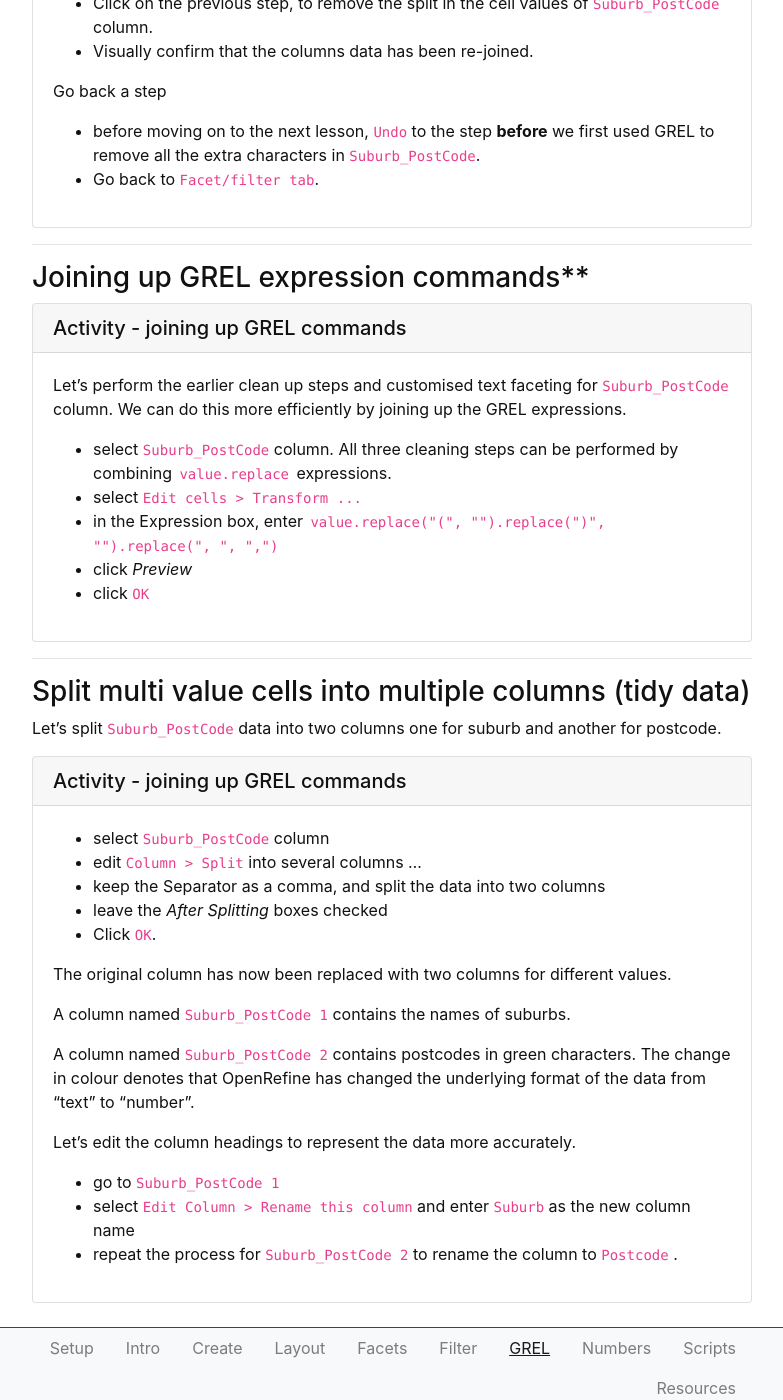
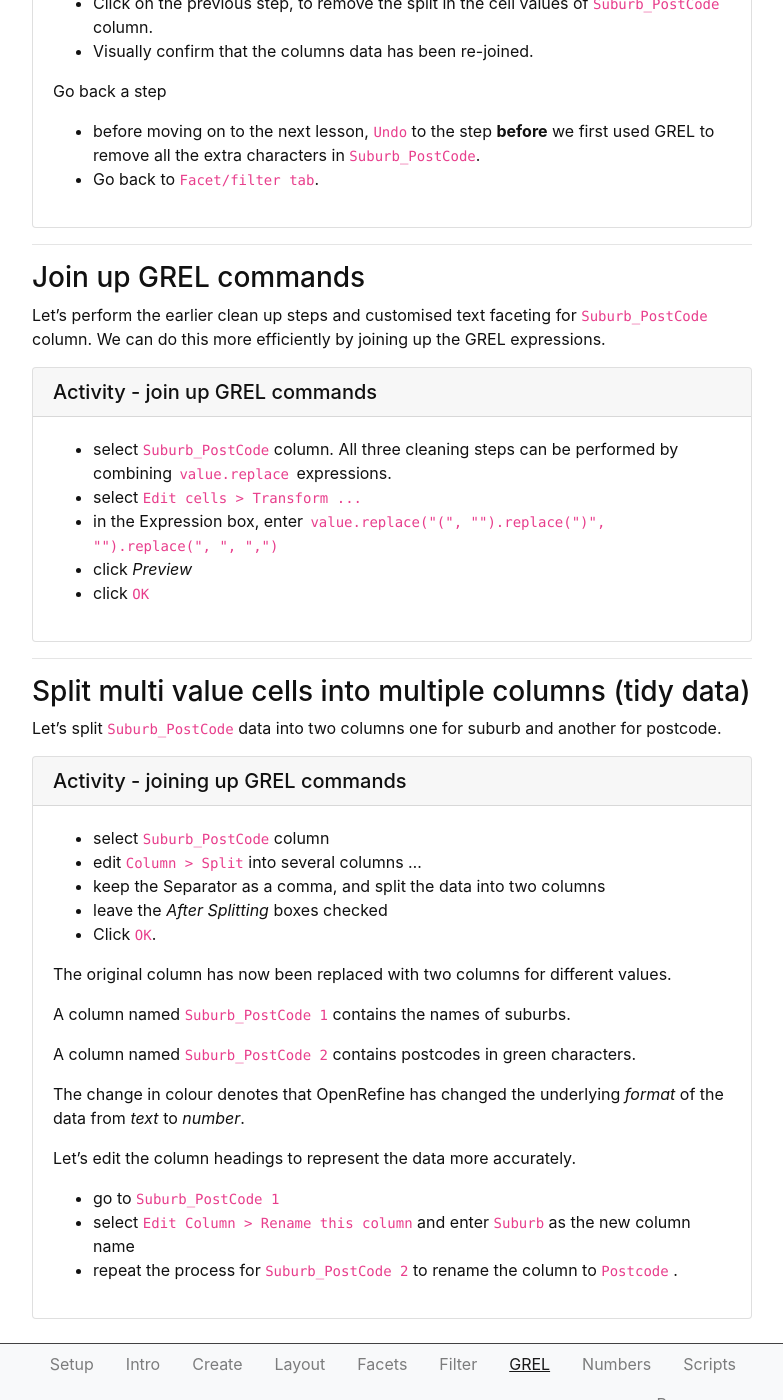
Before and after one commit to GULibrarySandbox/intro-data-wrangle, a Jekyll site: the page built from content/6-lesson.md, in a window 1280 px wide and 1400 px high, scrolled down 3103 px. Shown: the whole window, without its empty margins (248-1031 px from the left). Built offline with Jekyll 4.4.1, drawn with Linux system fonts in a browser that asks for light colours.

Commit message:
Update 6-lesson.md

```diff
--- a/content/6-lesson.md
+++ b/content/6-lesson.md
@@ -95,16 +95,16 @@ Go back a step
 
 -----
 
-### Joining up GREL expression commands**
+### Join up GREL commands
+
+Let's perform the earlier clean up steps and customised text faceting for  `Suburb_PostCode`  column. We can do this more efficiently by joining up the GREL expressions.
 
 {% capture text %}
-Let's perform the earlier clean up steps and customised text faceting for  `Suburb_PostCode`  column. We can do this more efficiently by joining up the GREL expressions.
-
 - select  `Suburb_PostCode`  column.  All three cleaning steps can be performed by combining  `value.replace`  expressions.
 - select  `Edit cells > Transform ...`
 - in the Expression box, enter  `value.replace("(", "").replace(")", "").replace(", ", ",")`
 - click *Preview*
-- click `OK`{% endcapture %} {% include card.md header="Activity - joining up GREL commands" text=text %}
+- click `OK`{% endcapture %} {% include card.md header="Activity - join up GREL commands" text=text %}
 
 -----
 
@@ -123,7 +123,9 @@ The original column has now been replaced with two columns for different values.
 
 A column named  `Suburb_PostCode 1`  contains the names of suburbs.
 
-A column named  `Suburb_PostCode 2`  contains postcodes in green characters.  The change in colour denotes that OpenRefine has changed the underlying format of the data from "text" to "number".
+A column named  `Suburb_PostCode 2`  contains postcodes in green characters.
+
+The change in colour denotes that OpenRefine has changed the underlying *format* of the data from *text* to *number*.
 
 Let's edit the column headings to represent the data more accurately.
 
```
